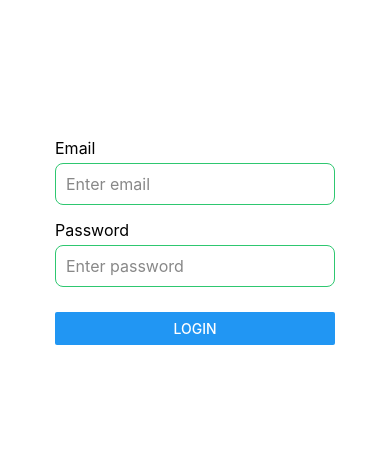
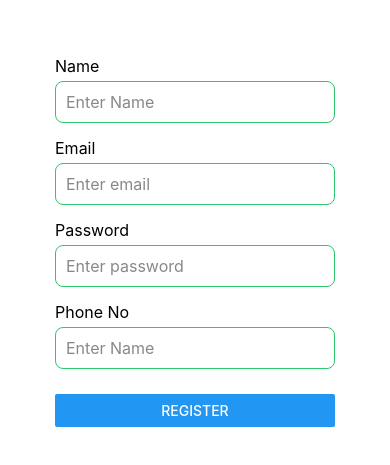
Before and after one commit to dilaksh06/medbotanica-new, a React Native app: screen /Register in a window 390 px wide. Shown: the part 181-646 px from the top of the page. Built offline with nearby package versions, Linux system fonts and the light colour scheme.

Commit message:
integrated reg screen and api successfully

```diff
--- a/App.tsx
+++ b/App.tsx
@@ -1,11 +1,19 @@
-import { View, Text, TextInput, StyleSheet, Button, Alert } from 'react-native'
-import React, { useState } from 'react'
-import LoginScreen from './src/screens/LoginScreen'
+import React from 'react';
+import { NavigationContainer } from '@react-navigation/native';
+import { createNativeStackNavigator } from '@react-navigation/native-stack';
+import { RootStackParamList } from './src/types/navigation';
+import LoginScreen from './src/screens/LoginScreen';
+import RegisterScreen from './src/screens/RegisterScreen';
+
+const Stack = createNativeStackNavigator<RootStackParamList>();
+
 export default function App() {
-
-
-
   return (
-  <LoginScreen/>
-  )
+    <NavigationContainer>
+      <Stack.Navigator initialRouteName="Login" screenOptions={{ headerShown: false }}>
+        <Stack.Screen name="Login" component={LoginScreen} />
+        <Stack.Screen name="Register" component={RegisterScreen} />
+      </Stack.Navigator>
+    </NavigationContainer>
+  );
 }
--- a/src/screens/LoginScreen.tsx
+++ b/src/screens/LoginScreen.tsx
@@ -1,9 +1,15 @@
-import { View, Text, TextInput, StyleSheet, Button } from 'react-native'
-import React, { useState } from 'react'
+import { View, Text, TextInput, StyleSheet, Button, TouchableOpacity } from 'react-native';
+import React, { useState } from 'react';
+import { useNavigation } from '@react-navigation/native';
+import { NativeStackNavigationProp } from '@react-navigation/native-stack';
+import { RootStackParamList } from '../types/navigation';
+
+type LoginScreenProp = NativeStackNavigationProp<RootStackParamList, 'Login'>;
 
 const LoginScreen = () => {
-  const [email, setEmail] = useState<string>("")
-  const [paswd, setPaswd] = useState<string>("")
+  const navigation = useNavigation<LoginScreenProp>();
+  const [email, setEmail] = useState<string>('');
+  const [paswd, setPaswd] = useState<string>('');
 
   return (
     <View style={styles.mainView}>
@@ -30,23 +36,28 @@ const LoginScreen = () => {
         <View style={styles.buttonContainer}>
           <Button title='Login' onPress={() => console.log("Login pressed")} />
         </View>
+
+        {/* Register link */}
+        <TouchableOpacity onPress={() => navigation.navigate('Register')}>
+          <Text style={styles.registerText}>Don't have an account? Register</Text>
+        </TouchableOpacity>
       </View>
     </View>
-  )
-}
+  );
+};
 
-export default LoginScreen
+export default LoginScreen;
 
 const styles = StyleSheet.create({
   mainView: {
     flex: 1,
     backgroundColor: "white",
-    justifyContent: "center", // center vertically
-    alignItems: "center",     // center horizontally
+    justifyContent: "center",
+    alignItems: "center",
     padding: 20,
   },
   formContainer: {
-    width: "80%",  // makes it responsive
+    width: "80%",
   },
   label: {
     fontSize: 16,
@@ -64,5 +75,11 @@ const styles = StyleSheet.create({
   },
   buttonContainer: {
     marginTop: 10,
-  }
-})
+  },
+  registerText: {
+    color: "#2ec770",
+    marginTop: 15,
+    textAlign: 'center',
+    textDecorationLine: 'underline',
+  },
+});
--- /dev/null
+++ b/src/screens/RegisterScreen.tsx
@@ -0,0 +1,129 @@
+import { View, Text, StyleSheet, TextInput, Button, Alert } from 'react-native'
+import React, { useState } from 'react'
+
+interface LoginData {
+
+    name: string,
+    email: string,
+    password: string,
+    phone: string,
+    created_at: string
+
+}
+
+export default function RegisterScree() {
+    const [name, setName] = useState<string>("")
+    const [email, setEmail] = useState<string>("")
+    const [paswd, setPaswd] = useState<string>("")
+    const [phone, setPhone] = useState<string>("")
+
+
+
+    const handleRegister = async () => {
+        try {
+            const response = await fetch('http://10.94.48.93:8000/user/register', {
+                method: 'POST',
+                headers: {
+                    Accept: 'application/json',
+                    'Content-Type': 'application/json',
+                },
+                body: JSON.stringify({
+                    name: name,
+                    email: email,
+                    password: paswd,
+                    phone: phone,
+                }),
+            });
+            const json = await response.json();
+            Alert.alert("Error", json.detail);
+
+
+        } catch (error: unknown) {
+            if (error instanceof Error) {
+                Alert.alert("Error", error.message);
+            } else {
+                Alert.alert("Error", String(error));
+            }
+        }
+
+    }
+    return (
+        <View style={styles.mainView}>
+            <View style={styles.formContainer}>
+
+                <Text style={styles.label}>Name</Text>
+                <TextInput
+                    style={styles.inputBox}
+                    placeholder='Enter Name'
+                    placeholderTextColor="#888"
+                    value={name}
+                    onChangeText={setName}
+                />
+                <Text style={styles.label}>Email</Text>
+                <TextInput
+                    style={styles.inputBox}
+                    placeholder='Enter email'
+                    placeholderTextColor="#888"
+                    value={email}
+                    onChangeText={setEmail}
+                />
+
+                <Text style={styles.label}>Password</Text>
+                <TextInput
+                    style={styles.inputBox}
+                    placeholder='Enter password'
+                    placeholderTextColor="#888"
+                    secureTextEntry
+                    value={paswd}
+                    onChangeText={setPaswd}
+                />
+
+                <Text style={styles.label}>Phone No</Text>
+                <TextInput
+                    style={styles.inputBox}
+                    placeholder='Enter Name'
+                    placeholderTextColor="#888"
+                    value={phone}
+                    onChangeText={setPhone}
+                />
+
+
+                <View style={styles.buttonContainer}>
+                    <Button title='Register' onPress={handleRegister} />
+                </View>
+            </View>
+        </View>
+    )
+}
+
+
+
+const styles = StyleSheet.create({
+    mainView: {
+        flex: 1,
+        backgroundColor: "white",
+        justifyContent: "center", // center vertically
+        alignItems: "center",     // center horizontally
+        padding: 20,
+    },
+    formContainer: {
+        width: "80%",  // makes it responsive
+    },
+    label: {
+        fontSize: 16,
+        marginBottom: 5,
+        color: "black",
+    },
+    inputBox: {
+        borderColor: "#2ec770",
+        borderWidth: 1,
+        borderRadius: 8,
+        padding: 10,
+        marginBottom: 15,
+        fontSize: 16,
+        color: "black"
+    },
+    buttonContainer: {
+        marginTop: 10,
+    }
+})
--- /dev/null
+++ b/src/types/navigation.ts
@@ -0,0 +1,6 @@
+// navigation.ts
+export type RootStackParamList = {
+  Login: undefined;
+  Register: undefined;
+  Home: { userId: string }; // Example with params
+};
```
Also changed, not shown: src/screens/RegisterScree.tsx (deleted, +0 -10 lines).
